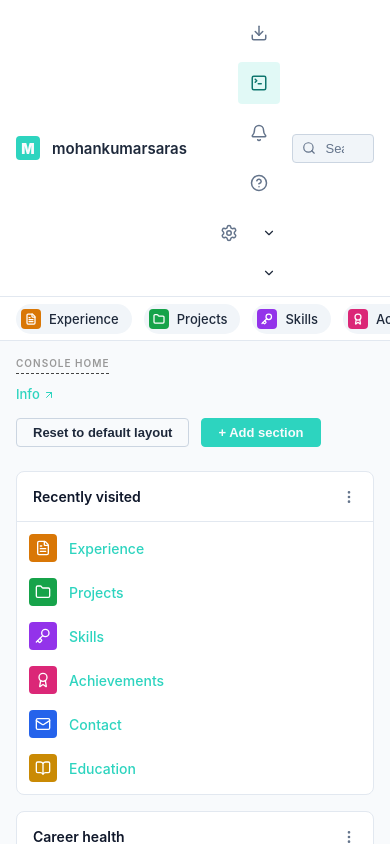
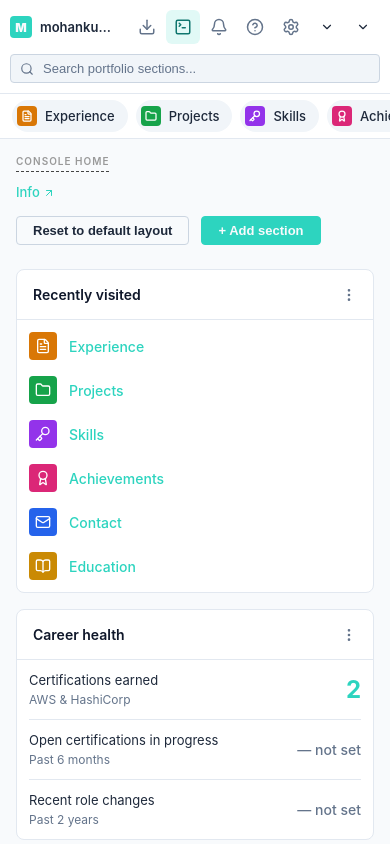
Before and after one commit to mohankumarsaras/mohankumarsaras-portfolio, a React (Vite) app: page / in a window 390 px wide. Shown: the top 844 px of the page. Built offline with nearby package versions, Linux system fonts and the light colour scheme.

Commit message:
Style Fix

```diff
--- a/src/components/Terminal.jsx
+++ b/src/components/Terminal.jsx
@@ -24,7 +24,7 @@ export default function Terminal({ onExit }) {
   const terminalRef = useRef(null);
   const dragState = useRef(null);
   const history = useCommandHistory();
-  const { mode, width, height, isMaximized, isMobile, setManualSize, toggleMaximize, resetSize } = useTerminalSize();
+  const { mode, width, height, isMaximized, isMobile, setManualSize, toggleMaximize } = useTerminalSize();
   const [searchParams] = useSearchParams();
   const [connectState, setConnectState] = useState(
     searchParams.get("startDir") ? "connecting" : "connected"
@@ -224,12 +224,40 @@ export default function Terminal({ onExit }) {
   return (
     <div className="terminal-window" ref={terminalRef} style={dynamicStyles} onClick={focusInput}>
       <div className="terminal-titlebar" onDoubleClick={toggleMaximize}>
-        <span className="dot red" onClick={(e) => { e.stopPropagation(); onExit && onExit(); }} title="Close" style={{ cursor: "pointer" }} />
-        <span className="dot yellow" />
-        <span className="dot green" onClick={(e) => { e.stopPropagation(); resetSize(); }} title="Reset Size" style={{ cursor: "pointer" }} />
-        <span className="title-text" style={{ userSelect: "none" }}>
+        <div
+          className="terminal-window-controls"
+          onDoubleClick={(e) => e.stopPropagation()}
+        >
+          <button
+            type="button"
+            className="terminal-control terminal-control-close"
+            onClick={(e) => {
+              e.stopPropagation();
+              onExit && onExit();
+            }}
+            aria-label="Close terminal"
+            title="Close"
+          />
+          <span
+            className="terminal-control terminal-control-minimize"
+            aria-hidden="true"
+          />
+          <button
+            type="button"
+            className="terminal-control terminal-control-maximize"
+            onClick={(e) => {
+              e.stopPropagation();
+              toggleMaximize();
+            }}
+            aria-label={isMaximized ? "Restore terminal" : "Maximize terminal"}
+            title={isMaximized ? "Restore" : "Maximize"}
+          />
+        </div>
+
+        <span className="title-text">
           {PROMPT_USER}@{PROMPT_HOST}: {promptPath}
         </span>
+
         <button
           type="button"
           className="terminal-home-button"
--- a/src/styles/console.css
+++ b/src/styles/console.css
@@ -562,3 +562,301 @@
     padding: 12px;
   }
 }
+
+
+/* =========================================================
+   Responsive toolbar standardization
+   Keeps the existing visual language while normalizing
+   alignment, hit areas, wrapping, and CSS tooltips.
+   ========================================================= */
+
+.console-topbar {
+  min-height: 48px;
+  height: auto;
+  gap: 12px;
+}
+
+.console-logo-area {
+  flex: 0 0 auto;
+  min-width: 0;
+}
+
+.console-search {
+  min-width: 180px;
+}
+
+.console-nav-actions {
+  flex: 0 0 auto;
+  min-width: 0;
+  gap: 6px;
+}
+
+.console-icon-btn,
+.console-account-pill {
+  position: relative;
+  box-sizing: border-box;
+}
+
+.console-icon-btn {
+  width: 36px;
+  height: 36px;
+  min-width: 36px;
+  min-height: 36px;
+  padding: 0;
+  flex: 0 0 36px;
+  border-radius: 6px;
+  transition: background-color 140ms ease, color 140ms ease, box-shadow 140ms ease;
+}
+
+.console-icon-btn:hover,
+.console-icon-btn:focus-visible {
+  color: #1e293b;
+  background-color: #f1f5f9;
+}
+
+.console-icon-btn:focus-visible,
+.console-account-pill:focus-visible,
+.console-shortcut-btn:focus-visible {
+  outline: 2px solid #2DD4BF;
+  outline-offset: 2px;
+}
+
+.console-account-pill {
+  min-height: 36px;
+  padding: 0 8px;
+  white-space: nowrap;
+}
+
+.console-shortcut-row {
+  min-height: 44px;
+  height: auto;
+}
+
+.console-shortcut-btn {
+  min-height: 32px;
+  box-sizing: border-box;
+  transition: border-color 140ms ease, background-color 140ms ease, color 140ms ease;
+}
+
+/*
+  Tooltip support:
+  Add data-tooltip="Download", data-tooltip="Open CLI Terminal",
+  data-tooltip="Notifications", etc. to icon-only controls.
+*/
+.console-icon-btn[data-tooltip]::after,
+.console-account-pill[data-tooltip]::after {
+  content: attr(data-tooltip);
+  position: absolute;
+  z-index: 1000;
+  top: calc(100% + 8px);
+  left: 50%;
+  transform: translateX(-50%) translateY(-2px);
+  padding: 6px 8px;
+  border-radius: 4px;
+  background: #0f172a;
+  color: #ffffff;
+  font-size: 12px;
+  font-weight: 500;
+  line-height: 1;
+  white-space: nowrap;
+  pointer-events: none;
+  opacity: 0;
+  visibility: hidden;
+  transition: opacity 120ms ease, transform 120ms ease, visibility 120ms ease;
+}
+
+.console-icon-btn[data-tooltip]::before,
+.console-account-pill[data-tooltip]::before {
+  content: "";
+  position: absolute;
+  z-index: 1001;
+  top: calc(100% + 3px);
+  left: 50%;
+  transform: translateX(-50%);
+  border: 5px solid transparent;
+  border-bottom-color: #0f172a;
+  pointer-events: none;
+  opacity: 0;
+  visibility: hidden;
+  transition: opacity 120ms ease, visibility 120ms ease;
+}
+
+.console-icon-btn[data-tooltip]:hover::after,
+.console-icon-btn[data-tooltip]:focus-visible::after,
+.console-icon-btn[data-tooltip]:hover::before,
+.console-icon-btn[data-tooltip]:focus-visible::before,
+.console-account-pill[data-tooltip]:hover::after,
+.console-account-pill[data-tooltip]:focus-visible::after,
+.console-account-pill[data-tooltip]:hover::before,
+.console-account-pill[data-tooltip]:focus-visible::before {
+  opacity: 1;
+  visibility: visible;
+}
+
+.console-icon-btn[data-tooltip]:hover::after,
+.console-icon-btn[data-tooltip]:focus-visible::after,
+.console-account-pill[data-tooltip]:hover::after,
+.console-account-pill[data-tooltip]:focus-visible::after {
+  transform: translateX(-50%) translateY(0);
+}
+
+/* Intermediate widths: keep one clean toolbar row where possible. */
+@media (max-width: 1100px) and (min-width: 768px) {
+  .console-topbar {
+    padding: 8px 12px;
+  }
+
+  .console-search {
+    margin: 0 12px;
+    min-width: 120px;
+  }
+
+  .console-nav-actions {
+    gap: 4px;
+  }
+
+  .console-account-pill {
+    padding-inline: 6px;
+  }
+}
+
+/*
+  Mobile/tablet:
+  Row 1 = brand + action controls
+  Row 2 = full-width search.
+  This prevents the uneven multi-line icon layout visible at ~430px.
+*/
+@media (max-width: 767px) {
+  .console-topbar {
+    display: grid;
+    grid-template-columns: minmax(0, 1fr) auto;
+    align-items: center;
+    padding: 10px 12px;
+    column-gap: 8px;
+    row-gap: 10px;
+  }
+
+  .console-logo-area {
+    grid-column: 1;
+    grid-row: 1;
+    overflow: hidden;
+  }
+
+  .console-wordmark {
+    overflow: hidden;
+    text-overflow: ellipsis;
+    white-space: nowrap;
+  }
+
+  .console-nav-actions {
+    grid-column: 2;
+    grid-row: 1;
+    display: flex;
+    flex: 0 0 auto;
+    justify-content: flex-end;
+    align-items: center;
+    flex-wrap: nowrap;
+    gap: 4px;
+  }
+
+  .console-search {
+    grid-column: 1 / -1;
+    grid-row: 2;
+    width: 100%;
+    min-width: 0;
+    margin: 0;
+  }
+
+  .console-icon-btn {
+    width: 36px;
+    height: 36px;
+    min-width: 36px;
+    min-height: 36px;
+    flex-basis: 36px;
+  }
+
+  .console-account-pill {
+    min-width: 36px;
+    width: 36px;
+    height: 36px;
+    min-height: 36px;
+    padding: 0;
+    display: inline-flex;
+    align-items: center;
+    justify-content: center;
+  }
+
+  .console-account-pill span {
+    display: none;
+  }
+
+  .console-shortcut-row {
+    padding: 6px 12px;
+    gap: 8px;
+  }
+
+  .console-shortcut-btn {
+    min-height: 32px;
+  }
+
+  /* Touch devices do not need hover tooltips. Accessible labels remain in markup. */
+  @media (hover: none) {
+    .console-icon-btn[data-tooltip]::before,
+    .console-icon-btn[data-tooltip]::after,
+    .console-account-pill[data-tooltip]::before,
+    .console-account-pill[data-tooltip]::after {
+      display: none;
+    }
+  }
+}
+
+/* Very narrow phones: compact the toolbar without creating a third row. */
+@media (max-width: 480px) {
+  .console-topbar {
+    padding-inline: 10px;
+  }
+
+  .console-logo-area {
+    gap: 8px;
+  }
+
+  .console-logo-mark {
+    width: 22px;
+    height: 22px;
+    flex: 0 0 22px;
+    font-size: 12px;
+  }
+
+  .console-wordmark {
+    font-size: 13px;
+    max-width: 116px;
+  }
+
+  .console-nav-actions {
+    gap: 2px;
+  }
+
+  .console-icon-btn,
+  .console-account-pill {
+    width: 34px;
+    height: 34px;
+    min-width: 34px;
+    min-height: 34px;
+    flex-basis: 34px;
+  }
+}
+
+@media (max-width: 380px) {
+  .console-wordmark {
+    max-width: 88px;
+  }
+
+  .console-icon-btn,
+  .console-account-pill {
+    width: 32px;
+    height: 32px;
+    min-width: 32px;
+    min-height: 32px;
+    flex-basis: 32px;
+  }
+}
--- a/src/styles/terminal.css
+++ b/src/styles/terminal.css
@@ -64,49 +64,72 @@ body {
 /* Title bar with fake window controls — gives the terminal frame without
    relying on any animation or effect */
 .terminal-titlebar {
-  background: #2c2c2c;
   background: linear-gradient(to bottom, #3b3b3b, #2c2c2c);
   border-bottom: 1px solid #1a1a1a;
-  padding: 6px 12px;
+  min-height: 34px;
+  padding: 0 10px;
+  display: grid;
+  grid-template-columns: minmax(90px, 1fr) minmax(0, auto) minmax(90px, 1fr);
+  align-items: center;
+  column-gap: 10px;
+  flex-shrink: 0;
+  user-select: none;
+}
+
+.terminal-window-controls {
+  grid-column: 1;
   display: flex;
   align-items: center;
-  justify-content: center;
-  position: relative;
+  justify-self: start;
+  gap: 7px;
+  min-width: 0;
 }
 
-.terminal-titlebar .dot {
+.terminal-control {
   width: 12px;
   height: 12px;
+  flex: 0 0 12px;
+  padding: 0;
+  margin: 0;
+  border: 0;
   border-radius: 50%;
-  display: inline-block;
-  margin-right: 6px;
-  position: absolute;
-  top: 50%;
-  transform: translateY(-50%);
+  display: block;
+  appearance: none;
+  cursor: default;
 }
 
-.dot.red {
+.terminal-control-close {
   background: #ef4444;
-  left: 12px;
+  cursor: pointer;
 }
-.dot.yellow {
+
+.terminal-control-minimize {
   background: #f59e0b;
-  left: 30px;
 }
-.dot.green {
+
+.terminal-control-maximize {
   background: #10b981;
-  left: 48px;
+  cursor: pointer;
 }
 
 .terminal-titlebar .title-text {
+  grid-column: 2;
+  min-width: 0;
+  max-width: 100%;
+  justify-self: center;
+  color: #dfdfdf;
   font-size: 13px;
-  color: #dfdfdf;
   font-weight: 500;
+  text-align: center;
+  white-space: nowrap;
+  overflow: hidden;
+  text-overflow: ellipsis;
 }
 
 .terminal-home-button {
-  margin-left: auto;
-  margin-right: 10px;
+  grid-column: 3;
+  justify-self: end;
+  margin: 0;
   border: 1px solid #4b5563;
   border-radius: 4px;
   background: transparent;
@@ -115,6 +138,7 @@ body {
   font: inherit;
   font-size: 12px;
   padding: 3px 8px;
+  white-space: nowrap;
 }
 
 .terminal-home-button:hover, .terminal-home-button:focus-visible {
@@ -279,6 +303,49 @@ a.term-link:hover {
   height: 12px;
   cursor: nwse-resize;
   z-index: 101;
+}
+
+/* Titlebar responsiveness */
+@media (max-width: 600px) {
+  .terminal-titlebar {
+    grid-template-columns: auto minmax(0, 1fr) auto;
+    column-gap: 8px;
+  }
+
+  .terminal-titlebar .title-text {
+    font-size: 12px;
+  }
+
+  .terminal-home-button {
+    max-width: 82px;
+    overflow: hidden;
+    text-overflow: ellipsis;
+  }
+}
+
+@media (max-width: 380px) {
+  .terminal-titlebar {
+    padding-left: 8px;
+    padding-right: 8px;
+    column-gap: 6px;
+  }
+
+  .terminal-window-controls {
+    gap: 5px;
+  }
+
+  .terminal-control {
+    width: 11px;
+    height: 11px;
+    flex-basis: 11px;
+  }
+
+  .terminal-home-button {
+    max-width: 64px;
+    padding-left: 5px;
+    padding-right: 5px;
+    font-size: 11px;
+  }
 }
 
 /* Responsiveness */
```
